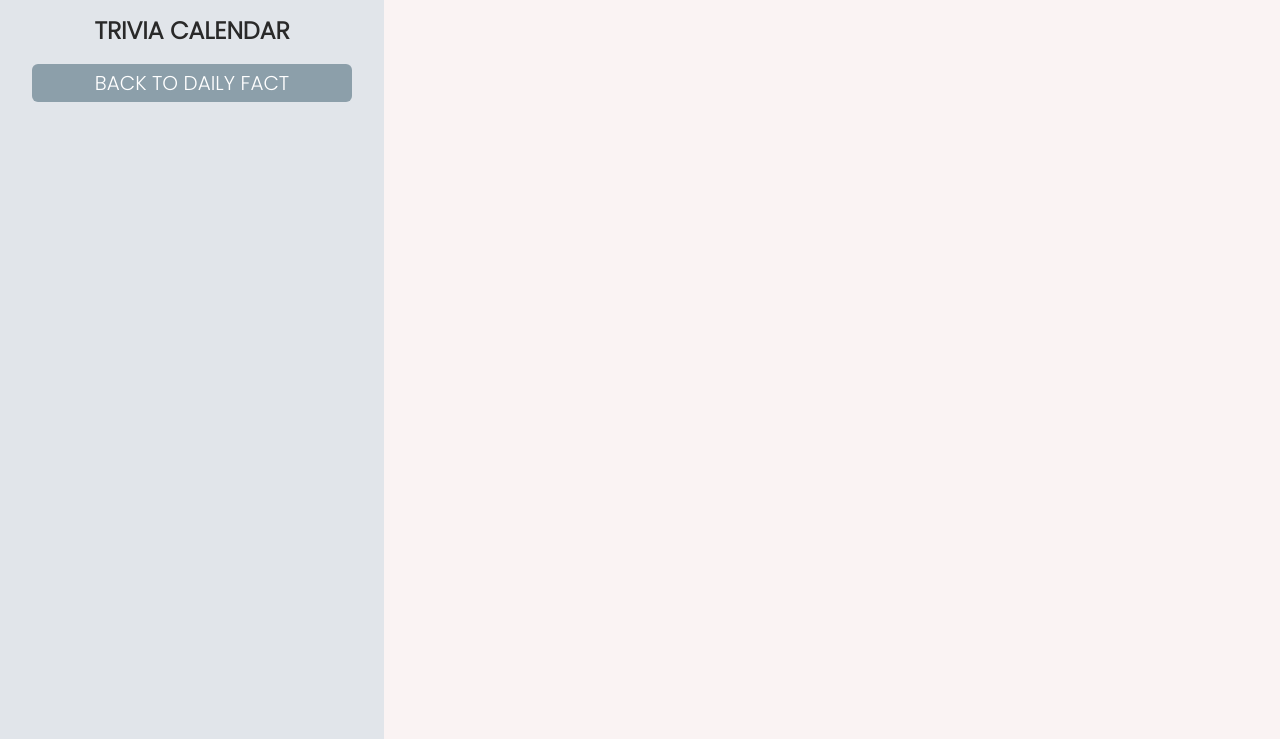
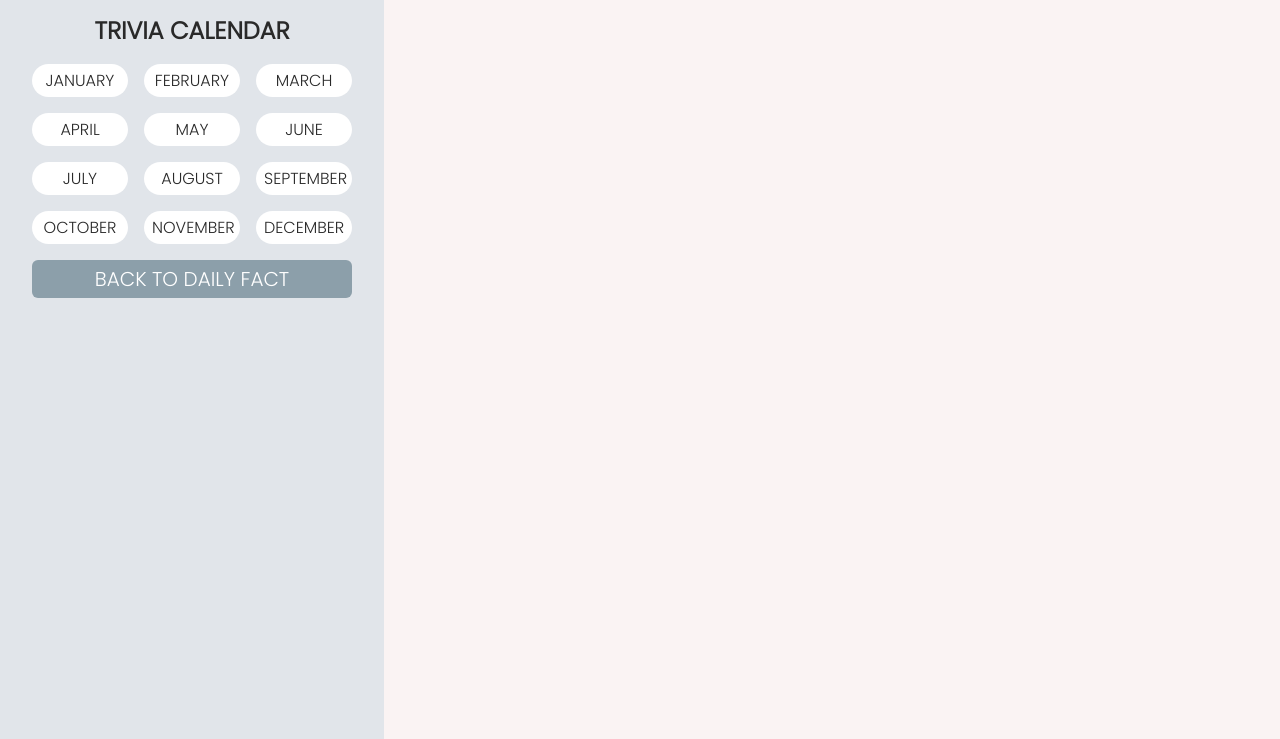
Before and after one commit to J0N-C/ajax-project, a website: page index.html in a window 1280 px wide. Both pictures are taken after a click on the button "VIEW CALENDAR OF FACTS". Shown: the part 61-800 px from the top of the page. Drawn offline with Linux system fonts and the light colour scheme; no server answers.

Commit message:
calendar sidebar css

```diff
--- a/css/layout.css
+++ b/css/layout.css
@@ -44,6 +44,10 @@ body {
   justify-content: space-between;
 }
 
+.wrap {
+  flex-wrap: wrap;
+}
+
 @media screen and (min-width: 768px) {
   body {
     margin: auto;
--- a/css/styles.css
+++ b/css/styles.css
@@ -59,6 +59,26 @@ select {
   text-align: center;
 }
 
+.popup > button {
+  width: 100%;
+}
+
+#calendar-months button {
+  width: 30%;
+  font-size: 100%;
+  border: none;
+  padding: 0.25rem 0.5rem;
+  border-radius: 20px;
+  margin-top: 1rem;
+  background-color: #fff;
+  color: #292929;
+}
+
+#calendar-months button.selected {
+  background-color: #8c9faa;
+  color: #fff;
+}
+
 .modal {
   display: flex;
   background-color: rgba(53, 53, 53, 0.479);
@@ -78,10 +98,6 @@ select {
   display: flex;
   flex-wrap: wrap;
   justify-content: space-evenly;
-}
-
-.popup > button {
-  width: 100%;
 }
 
 .sidebar {
--- a/index.html
+++ b/index.html
@@ -53,10 +53,19 @@
     <div class="lightgray sidebar row just-sidebar">
       <h2 id="date-label" class="column-full">TODAY'S DATE</h2>
       <h2 id="calendar-label" class="column-full hidden">TRIVIA CALENDAR</h2>
-      <div id="calendar-months" class="flex hidden">
-        <button>test</button>
-        <button>test</button>
-        <button>test</button>
+      <div id="calendar-months" class="flex wrap spce-btwn hidden">
+        <button>JANUARY</button>
+        <button>FEBRUARY</button>
+        <button>MARCH</button>
+        <button>APRIL</button>
+        <button>MAY</button>
+        <button>JUNE</button>
+        <button>JULY</button>
+        <button>AUGUST</button>
+        <button>SEPTEMBER</button>
+        <button>OCTOBER</button>
+        <button>NOVEMBER</button>
+        <button>DECEMBER</button>
       </div>
       <h2 id="current-date" class="column-full"> </h2>
       <button class="darkgray" id="view-new-date">VIEW ANOTHER DATE</button>
--- a/js/main.js
+++ b/js/main.js
@@ -14,7 +14,7 @@ const $submitNewDate = document.querySelector('#submit-new-date');
 const $closeDateSelect = document.querySelector('#close-date-select');
 const $saveNotify = document.querySelector('#save-notify');
 const $calendarLabel = document.querySelector('#calendar-label');
-
+const $calendarMonths = document.querySelector('#calendar-months');
 const $mainDailyFact = document.querySelector('#main-daily-fact');
 const $calendarList = document.querySelector('#calendar-list');
 const $sidebarActiveButton = document.querySelector('#sidebar-active');
@@ -182,6 +182,7 @@ function switchViewCalendar() {
     $currentDate.classList.add('hidden');
     $viewNewDate.classList.add('hidden');
     $calendarLabel.classList.remove('hidden');
+    $calendarMonths.classList.remove('hidden');
     $calendarList.classList.remove('hidden');
     $sidebarActiveButton.textContent = 'BACK TO DAILY FACT';
     $footerActive.querySelector('button').textContent = 'BACK TO DAILY FACT';
@@ -192,6 +193,7 @@ function switchViewCalendar() {
     $currentDate.classList.remove('hidden');
     $viewNewDate.classList.remove('hidden');
     $calendarLabel.classList.add('hidden');
+    $calendarMonths.classList.add('hidden');
     $calendarList.classList.add('hidden');
     $sidebarActiveButton.textContent = 'VIEW CALENDAR OF FACTS';
     $footerActive.querySelector('button').textContent = 'VIEW CALENDAR OF FACTS';
```
Also changed, not shown: calendar.html (+8 -4 lines).
